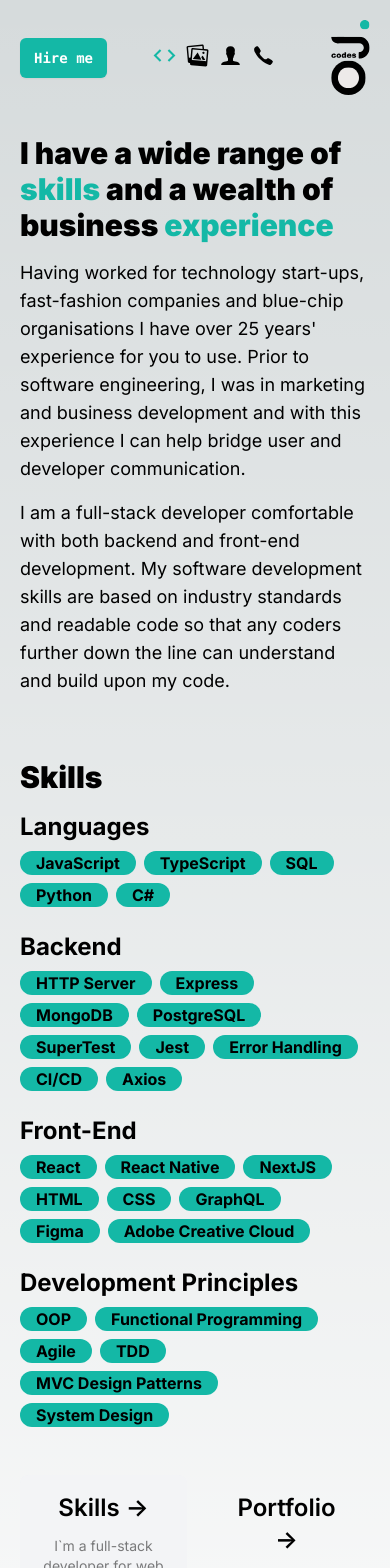
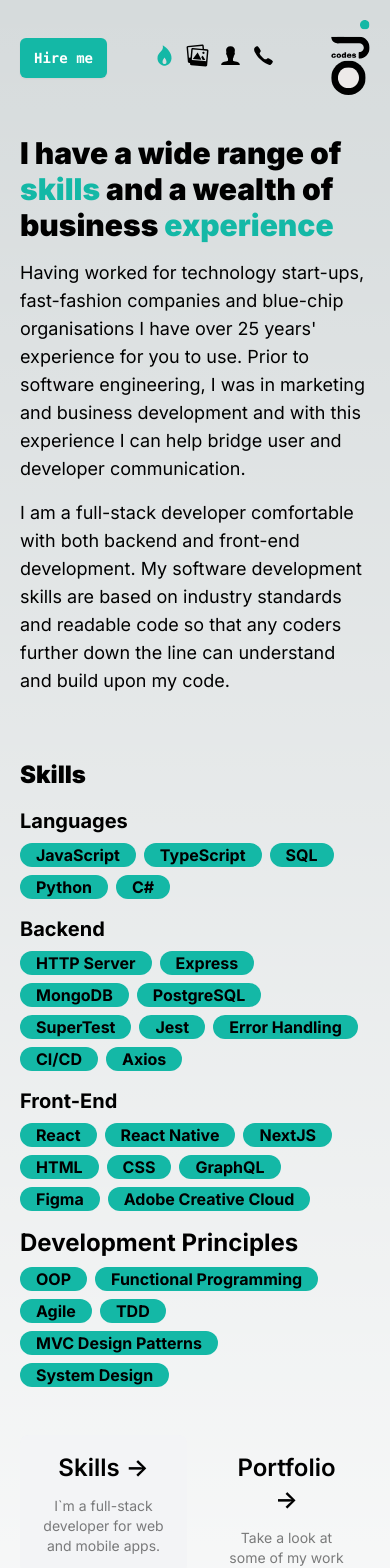
Before and after one commit to OJ423/ojcodes, a Next.js app: page /skills in a window 390 px wide. Shown: the top 1568 px of the page. Built offline with nearby package versions, Linux system fonts and the light colour scheme.

Commit message:
Fixed form - aligned portfolio buttons to bottom.

```diff
--- a/app/contact/page.tsx
+++ b/app/contact/page.tsx
@@ -19,7 +19,7 @@ export default function Contact() {
         <OjCodesLogo/>
       </div>
 
-      <div className="relative grid grid-cols-1 place-items-center before:absolute before:h-[300px] before:w-full sm:before:w-[480px] pt-10 pb-4">
+      <div className="relative grid grid-cols-1 place-items-center pt-10 pb-4">
         <h1 className='text-3xl sm:text-4xl lg:text-6xl text-center font-black'>Get in <span className="text-teal-500">Touch</span></h1>
       </div>
       <Form />
--- a/app/skills/page.tsx
+++ b/app/skills/page.tsx
@@ -24,8 +24,8 @@ export default function Skills() {
           <p className="mb-4 text-lg">I am a full-stack developer comfortable with both backend and front-end development. My software development skills are based on industry standards and readable code so that any coders further down the line can understand and build upon my code.</p>
         </div>
         <section className="text-left">
-          <h2 className="text-3xl font-black mb-4">Skills</h2>
-          <h3 className="text-2xl font-bold mb-2">Languages</h3>
+          <h2 className="text-2xl font-black mb-4">Skills</h2>
+          <h3 className="text-xl font-bold mb-2">Languages</h3>
           <span className="inline-block me-2 mb-2 px-4 bg-teal-500 text-black rounded-full">
             <p className="font-bold text-center">JavaScript</p>
           </span>
@@ -41,7 +41,7 @@ export default function Skills() {
           <span className="inline-block me-2 mb-2 px-4 bg-teal-500 text-black rounded-full">
             <p className="font-bold text-center">C#</p>
           </span>
-          <h3 className="text-2xl font-bold mt-4 mb-2">Backend</h3>
+          <h3 className="text-xl font-bold mt-2 mb-2">Backend</h3>
           <span className="inline-block me-2 mb-2 px-4 bg-teal-500 text-black rounded-full">
             <p className="font-bold text-center">HTTP Server</p>
           </span>
@@ -69,7 +69,7 @@ export default function Skills() {
           <span className="inline-block me-2 mb-2 px-4 bg-teal-500 text-black rounded-full">
             <p className="font-bold text-center">Axios</p>
           </span>
-          <h3 className="text-2xl font-bold mt-4 mb-2">Front-End</h3>
+          <h3 className="text-xl font-bold mt-2 mb-2">Front-End</h3>
           <span className="inline-block me-2 mb-2 px-4 bg-teal-500 text-black rounded-full">
             <p className="font-bold text-center">React</p>
           </span>
@@ -94,7 +94,7 @@ export default function Skills() {
           <span className="inline-block me-2 mb-2 px-4 bg-teal-500 text-black rounded-full">
             <p className="font-bold text-center">Adobe Creative Cloud</p>
           </span>
-          <h3 className="text-2xl font-bold mb-2 mt-4">Development Principles</h3>
+          <h3 className="text-2xl font-bold mb-2 mt-2">Development Principles</h3>
           <span className="inline-block me-2 mb-2 px-4 bg-teal-500 text-black rounded-full">
             <p className="font-bold text-center">OOP</p>
           </span>
--- a/components/Description.tsx
+++ b/components/Description.tsx
@@ -16,13 +16,13 @@ type Props = {
 
 const Description = ({ activeImage, clickNext, clickPrev }: Props) => {
   return (
-    <div className="grid place-items-start w-full relative md:rounded-tr-3xl md:rounded-br-3xl">
+    <div className="flex h-[60vh] sm:h-[40vh] md:h-[30vh] lg:h-[45vh] place-items-start lg:place-items-center w-full relative md:rounded-tr-3xl md:rounded-br-3xl">
       {images.map((elem, idx) => (
         <div
           key={idx}
           className={`${
             idx === activeImage
-              ? "block w-full h-full md:h-auto py-8 lg:py-0 px-0 lg:px-12 px-2 text-left"
+              ? "block w-full h-full md:h-auto py-8 lg:py-0 px-0 lg:px-12 px-2 text-left flex flex-col"
               : "hidden"
           }`}
         >
@@ -42,14 +42,14 @@ const Description = ({ activeImage, clickNext, clickPrev }: Props) => {
             }}
             className="w-full"
           >
-            <div className="pb-8 text-3xl lg:text-4xl font-extrabold">{elem.title}</div>
+            <div className="pb-4 text-2xl font-extrabold">{elem.title}</div>
             <div className="leading-relaxed font-medium text-base tracking-wide h-auto">
               {" "}
               {elem.desc}
             </div>
           </motion.div>
 
-          <div className="flex text-xl mt-8">
+          <div className="flex text-xl lg:text-lg mt-8 absolute bottom-4 left-4 w-full justify-left items-center">
           {elem.repo.length > 0 ?
             <div className="flex-initial w-12">
               <IconContext.Provider value={{size:"2em"}}>
@@ -72,7 +72,7 @@ const Description = ({ activeImage, clickNext, clickPrev }: Props) => {
             null
           }
           </div>
-          <div className="absolute md:bottom-1 bottom-10 right-10 md:right-0 w-full flex justify-center items-center">
+          <div className="absolute md:bottom-1 bottom-4 right-4 w-full flex justify-center items-center">
             <div
               className="absolute bottom-2 right-10 cursor-pointer"
               onClick={clickPrev}
--- a/components/MobileNavigation.tsx
+++ b/components/MobileNavigation.tsx
@@ -2,7 +2,7 @@
 
 import Link from "next/link";
 import { useEffect, useState } from "react";
-import { IoMdCode, IoIosImages, IoIosPerson, IoIosCall } from "react-icons/io";
+import { IoIosFlame, IoIosImages, IoIosPerson, IoIosCall } from "react-icons/io";
 export default function MobileNavigation() {
 
   const [activePage, setActivePage] = useState("")
@@ -13,7 +13,7 @@ export default function MobileNavigation() {
   return(
     <nav className="sm:hidden items-align-center">
       <ul>
-        <Link href="/skills"><li className={`list-none inline-block me-2 ${activePage.includes('/skills') ? `text-teal-500` : null}`}><IoMdCode aria-label="Skills page" size={25}/></li></Link>
+        <Link href="/skills"><li className={`list-none inline-block me-2 ${activePage.includes('/skills') ? `text-teal-500` : null}`}><IoIosFlame aria-label="Skills page" size={25}/></li></Link>
         <Link href="/portfolio"><li className={`list-none inline-block me-2 ${activePage.includes('/portfolio') ? `text-teal-500` : null}`}><IoIosImages aria-label="Portfolio page" size={25}/></li></Link>
         <Link href="/about"><li className={`list-none inline-block me-2 ${activePage.includes('/about') ? `text-teal-500` : null}`}><IoIosPerson aria-label="About me page" size={25}/></li></Link>
         <Link href="/contact"><li className={`list-none inline-block ${activePage.includes('/contact') ? `text-teal-500` : null}`}><IoIosCall aria-label="Contact me page" size={25}/></li></Link>
--- a/components/portfolio-carousel.tsx
+++ b/components/portfolio-carousel.tsx
@@ -23,7 +23,7 @@ const PortfolioCarousel = () => {
   useEffect(() => {
     const timer = setTimeout(() => {
       clickNext();
-    }, 18000 );
+    }, 1800000 );
     return () => {
       clearTimeout(timer);
     };
@@ -38,7 +38,7 @@ const PortfolioCarousel = () => {
             key={idx}
             className={`${
               idx === activeImage
-                ? "block w-full h-[30vh] lg:h-[40vh] object-cover transition-all duration-500 ease-in-out"
+                ? "block w-full h-[30vh] lg:h-[45vh] object-cover transition-all duration-500 ease-in-out"
                 : "hidden"
             }`}
           >
@@ -47,7 +47,7 @@ const PortfolioCarousel = () => {
               alt={elem.alt_text}
               width={400}
               height={400}
-              className="w-full h-[30vh] lg:h-[40vh] object-cover rounded-tl-3xl rounded-tr-3xl lg:rounded-tl-3xl lg:rounded-bl-3xl lg:rounded-tr-none"
+              className="w-full h-[30vh] lg:h-[45vh] object-cover rounded-tl-3xl rounded-tr-3xl lg:rounded-tl-3xl lg:rounded-bl-3xl lg:rounded-tr-none"
             />
           </div>
         ))}
```
